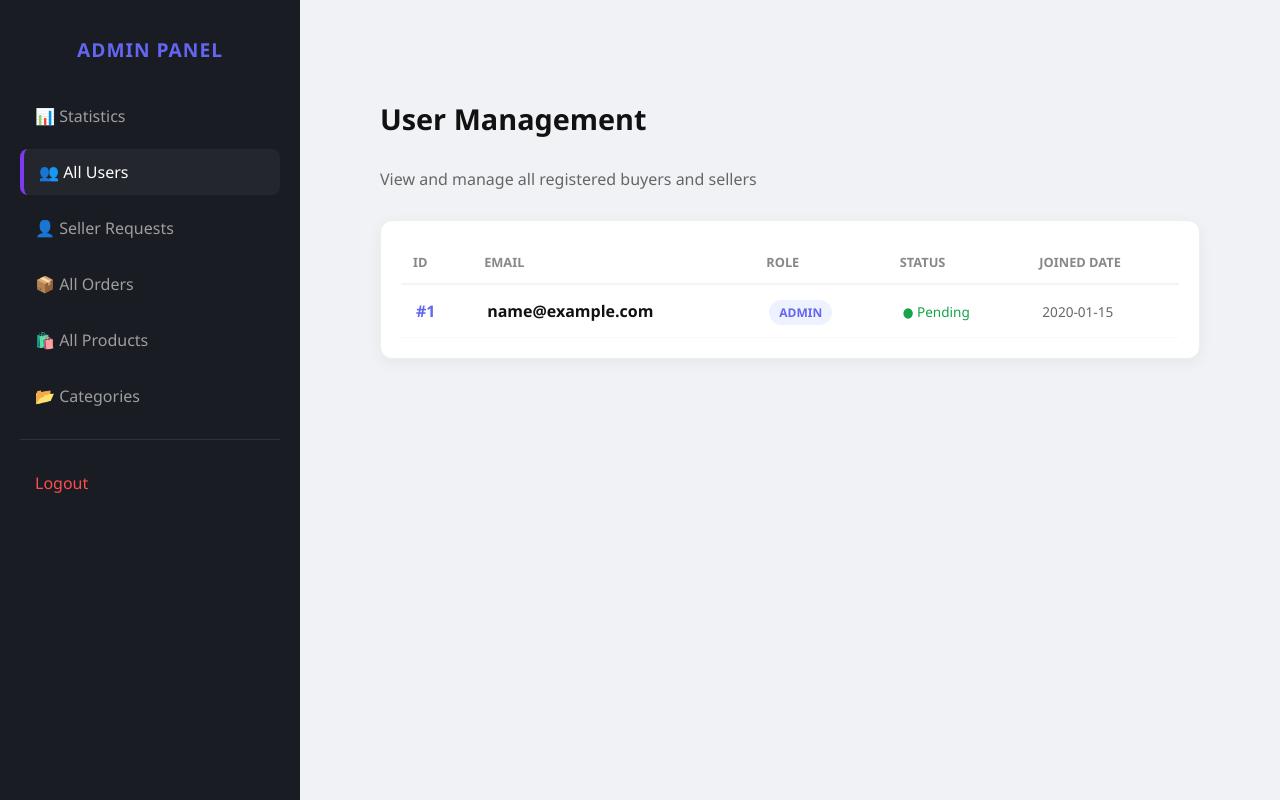
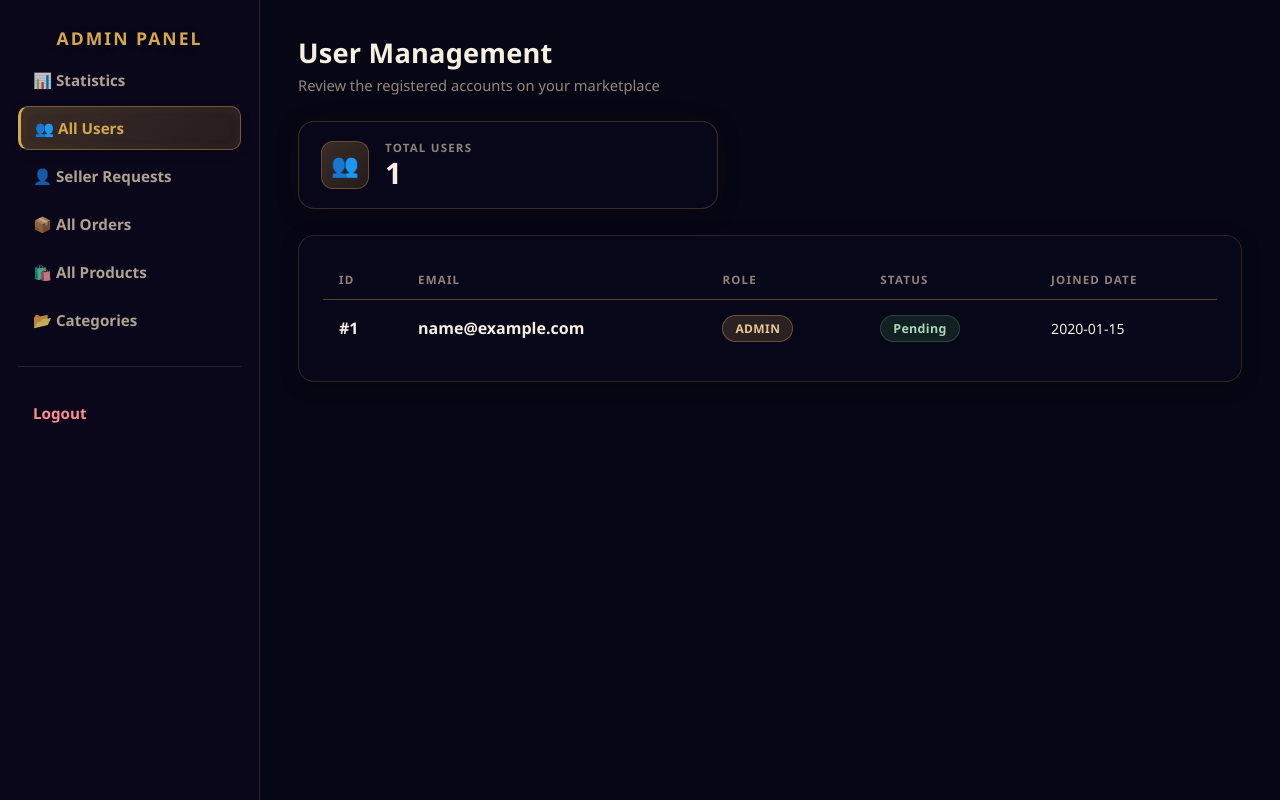
Before and after one commit to yaroslav-yarmak/flask-marketplace, a Flask app: page /admin/users in a window 1280 px wide. Run offline with Flask 3, Linux system fonts and the light colour scheme; the visitor is signed in with stand-in values (Sample User, id 1); tables that the repository leaves empty hold one stand-in row (values such as "Sample post").

Commit message:
Redesign admin users page

```diff
--- /dev/null
+++ b/static/admin_users_page.css
@@ -0,0 +1,336 @@
+/* =========================================================
+   ADMIN ALL USERS — Japanese Marketplace Admin Theme
+   Used ONLY by templates/admin_users.html
+   Loaded after static/admin.css so page-only overrides apply.
+   Sidebar shell overrides deliberately mirror
+   admin_dashboard.css / admin_requests_page.css so this
+   page matches the other redesigned admin pages exactly.
+   ========================================================= */
+
+* {
+    box-sizing: border-box;
+}
+
+html,
+body {
+    overflow-x: hidden;
+}
+
+body {
+    margin: 0;
+    font-family: 'Segoe UI', Tahoma, Geneva, Verdana, sans-serif;
+    background: #070615;
+    min-height: 100vh;
+    color: #f5f0e1;
+}
+
+/* ============ LAYOUT SHELL ============ */
+.admin-container {
+    min-height: 100vh;
+}
+
+/* ============ SIDEBAR (matches Admin Dashboard) ============ */
+.admin-sidebar {
+    width: 260px;
+    min-width: 260px;
+    background: rgba(10, 8, 28, 0.92);
+    border-right: 1px solid rgba(184, 142, 72, 0.22);
+    padding: 26px 18px;
+    display: flex;
+    flex-direction: column;
+    position: sticky;
+    top: 0;
+    height: 100vh;
+}
+
+.sidebar-header {
+    margin-bottom: 8px;
+}
+
+.sidebar-header h2 {
+    color: #d4a84b !important;
+    font-size: 1.1rem !important;
+    font-weight: 800 !important;
+    letter-spacing: 2px !important;
+    text-transform: uppercase !important;
+    margin: 0;
+    padding: 0 10px;
+    text-shadow: 0 2px 10px rgba(0, 0, 0, 0.35);
+}
+
+.admin-sidebar nav {
+    flex: 1;
+}
+
+.admin-sidebar ul {
+    list-style: none;
+    margin: 0;
+    padding: 0;
+    display: flex;
+    flex-direction: column;
+    gap: 4px;
+}
+
+.admin-sidebar li {
+    margin: 0;
+}
+
+.admin-sidebar a {
+    color: rgba(230, 215, 184, 0.75);
+    text-decoration: none;
+    display: block;
+    padding: 11px 14px;
+    border-radius: 10px;
+    border: 1px solid transparent;
+    font-weight: 600;
+    font-size: 0.95rem;
+    transition: background 0.25s, color 0.25s, border-color 0.25s, box-shadow 0.25s;
+}
+
+.admin-sidebar a:hover {
+    color: #f5f0e1;
+    background: rgba(30, 27, 55, 0.6);
+    border-color: transparent;
+}
+
+.admin-sidebar li.active a,
+.admin-sidebar li.active a:hover {
+    background: linear-gradient(135deg, rgba(184, 142, 72, 0.28) 0%, rgba(140, 100, 45, 0.22) 100%);
+    color: #d4a84b;
+    border-left: 3px solid #d4a84b;
+    border-top-color: rgba(184, 142, 72, 0.5);
+    border-right-color: rgba(184, 142, 72, 0.5);
+    border-bottom-color: rgba(184, 142, 72, 0.5);
+    box-shadow:
+        0 2px 10px rgba(0, 0, 0, 0.3),
+        inset 0 0 12px rgba(184, 142, 72, 0.08);
+}
+
+.admin-sidebar hr {
+    margin: 20px 0 !important;
+    border-top: 1px solid rgba(184, 142, 72, 0.18) !important;
+    opacity: 1 !important;
+}
+
+.admin-sidebar .logout {
+    color: #ff8f8f !important;
+}
+
+.admin-sidebar li.active a.logout,
+.admin-sidebar .logout:hover {
+    color: #ffb3b3 !important;
+    background: rgba(120, 40, 40, 0.25);
+    border: 1px solid rgba(200, 80, 80, 0.35);
+    border-left: 3px solid rgba(200, 80, 80, 0.6);
+}
+
+/* ============ MAIN CONTENT ============ */
+.admin-main {
+    flex: 1;
+    padding: 34px 38px;
+    min-width: 0;
+}
+
+/* --- HEADER --- */
+.main-header.adm-header {
+    margin-bottom: 26px;
+}
+
+.main-header h1 {
+    margin: 0 0 4px 0;
+    font-size: 1.7rem;
+    font-weight: 800;
+    letter-spacing: 0.2px;
+    color: #f5f0e1;
+}
+
+.adm-subtitle {
+    margin: 0;
+    color: rgba(230, 215, 184, 0.62);
+    font-size: 0.92rem;
+}
+
+/* ============ SUMMARY ============ */
+.adm-users-summary {
+    display: flex;
+    align-items: center;
+    gap: 16px;
+    padding: 18px 22px;
+    background: rgba(10, 8, 28, 0.78);
+    backdrop-filter: blur(12px);
+    -webkit-backdrop-filter: blur(12px);
+    border: 1px solid rgba(184, 142, 72, 0.28);
+    border-radius: 16px;
+    box-shadow:
+        0 4px 20px rgba(0, 0, 0, 0.35),
+        0 0 28px rgba(184, 142, 72, 0.05);
+    margin-bottom: 26px;
+    max-width: 420px;
+}
+
+.adm-users-summary-icon {
+    width: 48px;
+    height: 48px;
+    min-width: 48px;
+    border-radius: 12px;
+    background: linear-gradient(135deg, rgba(184, 142, 72, 0.28) 0%, rgba(140, 100, 45, 0.22) 100%);
+    border: 1px solid rgba(184, 142, 72, 0.4);
+    display: flex;
+    align-items: center;
+    justify-content: center;
+    font-size: 1.4rem;
+}
+
+.adm-users-summary-body {
+    min-width: 0;
+}
+
+.adm-users-summary-label {
+    margin: 0 0 2px 0;
+    font-size: 0.72rem;
+    font-weight: 700;
+    letter-spacing: 1.2px;
+    text-transform: uppercase;
+    color: rgba(230, 215, 184, 0.6);
+}
+
+.adm-users-summary-value {
+    margin: 0;
+    font-size: 1.85rem;
+    font-weight: 800;
+    line-height: 1.1;
+    color: #f5f0e1;
+}
+
+/* ============ USERS PANEL ============ */
+.adm-users-panel {
+    background: rgba(10, 8, 28, 0.72);
+    backdrop-filter: blur(10px);
+    -webkit-backdrop-filter: blur(10px);
+    border: 1px solid rgba(184, 142, 72, 0.22);
+    border-radius: 16px;
+    padding: 24px;
+    box-shadow: 0 4px 18px rgba(0, 0, 0, 0.3);
+    overflow-x: auto;
+}
+
+/* --- TABLE --- */
+.adm-users-table {
+    width: 100%;
+    border-collapse: collapse;
+    text-align: left;
+}
+
+.adm-users-table th {
+    padding: 12px 16px;
+    font-size: 0.72rem;
+    font-weight: 700;
+    letter-spacing: 1.2px;
+    text-transform: uppercase;
+    color: rgba(230, 215, 184, 0.6);
+    border-bottom: 1px solid rgba(184, 142, 72, 0.25);
+}
+
+.adm-users-table td {
+    padding: 15px 16px;
+    border-bottom: 1px solid rgba(184, 142, 72, 0.12);
+    color: #f5f0e1;
+    vertical-align: middle;
+}
+
+.adm-users-table tbody tr:last-child td {
+    border-bottom: none;
+}
+
+.adm-users-table tbody tr:hover {
+    background: rgba(30, 27, 55, 0.35);
+}
+
+.adm-users-id {
+    font-weight: 800;
+    color: #d4a84b;
+    white-space: nowrap;
+}
+
+.adm-users-email {
+    font-weight: 600;
+    color: #f5f0e1;
+}
+
+.adm-users-joined {
+    color: rgba(230, 215, 184, 0.62);
+    font-size: 0.88rem;
+    white-space: nowrap;
+}
+
+/* --- ROLE BADGES (restrained, only existing user.role) --- */
+.adm-badge {
+    display: inline-block;
+    padding: 4px 12px;
+    border-radius: 999px;
+    font-size: 0.75rem;
+    font-weight: 700;
+    letter-spacing: 0.4px;
+    text-transform: uppercase;
+    border: 1px solid transparent;
+}
+
+.adm-badge-buyer {
+    background: rgba(120, 125, 140, 0.18);
+    border-color: rgba(150, 155, 170, 0.3);
+    color: #c2c9d6;
+}
+
+.adm-badge-seller {
+    background: rgba(70, 150, 90, 0.2);
+    border-color: rgba(70, 150, 90, 0.4);
+    color: #a9d8b4;
+}
+
+.adm-badge-admin {
+    background: rgba(184, 142, 72, 0.2);
+    border-color: rgba(184, 142, 72, 0.45);
+    color: #e6c78f;
+}
+
+/* --- STATUS BADGE (only existing user.status) --- */
+.adm-status-badge {
+    display: inline-block;
+    padding: 4px 12px;
+    border-radius: 999px;
+    font-size: 0.78rem;
+    font-weight: 700;
+    letter-spacing: 0.3px;
+    background: rgba(70, 150, 90, 0.18);
+    border: 1px solid rgba(70, 150, 90, 0.35);
+    color: #a9d8b4;
+}
+
+/* ============ EMPTY STATE ============ */
+.adm-users-empty {
+    text-align: center;
+    padding: 50px 30px;
+}
+
+.adm-users-empty-icon {
+    font-size: 3rem;
+    margin-bottom: 14px;
+    opacity: 0.85;
+}
+
+.adm-users-empty-title {
+    margin: 0 0 6px 0;
+    font-size: 1.3rem;
+    font-weight: 800;
+    color: #f5f0e1;
+}
+
+.adm-users-empty-text {
+    margin: 0;
+    max-width: 420px;
+    margin-left: auto;
+    margin-right: auto;
+    color: rgba(230, 215, 184, 0.62);
+    font-size: 0.92rem;
+    line-height: 1.5;
+}
--- a/templates/admin_users.html
+++ b/templates/admin_users.html
@@ -3,47 +3,59 @@
 {% block title %}Admin - User Management{% endblock %}
 
 {% block content %}
-<main class="admin-main">
-    <header class="main-header" style="margin-bottom: 30px;">
-        <h1 style="font-size: 1.8rem; color: #111;">User Management</h1>
-        <p style="color: #666;">View and manage all registered buyers and sellers</p>
+<link rel="stylesheet" href="{{ url_for('static', filename='admin_users_page.css') }}">
+
+<div class="adm-users">
+
+    <header class="main-header adm-header">
+        <h1>User Management</h1>
+        <p class="adm-subtitle">Review the registered accounts on your marketplace</p>
     </header>
 
-    <div class="table-container" style="background: white; padding: 20px; border-radius: 12px; box-shadow: 0 4px 15px rgba(0,0,0,0.05); border: 1px solid #eee;">
-        <table style="width: 100%; border-collapse: collapse; text-align: left;">
+    <section class="adm-users-summary" aria-label="Users summary">
+        <div class="adm-users-summary-icon" aria-hidden="true">👥</div>
+        <div class="adm-users-summary-body">
+            <p class="adm-users-summary-label">Total Users</p>
+            <p class="adm-users-summary-value">{{ users|length }}</p>
+        </div>
+    </section>
+
+    <section class="adm-users-panel" aria-label="Registered users">
+        {% if users %}
+        <table class="adm-users-table">
             <thead>
-                <tr style="border-bottom: 2px solid #f4f4f4;">
-                    <th style="padding: 12px; color: #888; font-size: 0.8rem; text-transform: uppercase;">ID</th>
-                    <th style="padding: 12px; color: #888; font-size: 0.8rem; text-transform: uppercase;">Email</th>
-                    <th style="padding: 12px; color: #888; font-size: 0.8rem; text-transform: uppercase;">Role</th>
-                    <th style="padding: 12px; color: #888; font-size: 0.8rem; text-transform: uppercase;">Status</th>
-                    <th style="padding: 12px; color: #888; font-size: 0.8rem; text-transform: uppercase;">Joined Date</th>
+                <tr>
+                    <th>ID</th>
+                    <th>Email</th>
+                    <th>Role</th>
+                    <th>Status</th>
+                    <th>Joined Date</th>
                 </tr>
             </thead>
             <tbody>
                 {% for user in users %}
-                <tr style="border-bottom: 1px solid #f9f9f9; transition: 0.3s;" onmouseover="this.style.backgroundColor='#fcfcff'" onmouseout="this.style.backgroundColor='transparent'">
-                    <td style="padding: 15px; font-weight: 600; color: #6366f1;">#{{ user.id }}</td>
-                    <td style="padding: 15px;">
-                        <div style="font-weight: 600; color: #111;">{{ user.email }}</div>
+                <tr>
+                    <td class="adm-users-id">#{{ user.id }}</td>
+                    <td class="adm-users-email">{{ user.email }}</td>
+                    <td>
+                        <span class="adm-badge adm-badge-{{ user.role }}">{{ user.role.upper() }}</span>
                     </td>
-                    <td style="padding: 15px;">
-                        <span style="padding: 4px 10px; border-radius: 20px; font-size: 0.75rem; font-weight: 700;
-                            {{ 'background: #eef2ff; color: #6366f1;' if user.role == 'admin' else 'background: #f0fdf4; color: #16a34a;' if user.role == 'seller' else 'background: #f8fafc; color: #64748b;' }}">
-                            {{ user.role.upper() }}
-                        </span>
+                    <td>
+                        <span class="adm-status-badge">{{ user.status }}</span>
                     </td>
-                    <td style="padding: 15px;">
-                        <span style="color: #16a34a; font-size: 0.85rem;">● {{ user.status }}</span>
-                    </td>
-                    <td style="padding: 15px; color: #666; font-size: 0.85rem;">
-                        {# ЗАМІНЕНО created_at НА joined_date #}
-                        {{ user.joined_date.strftime('%Y-%m-%d') if user.joined_date else 'Unknown' }}
-                    </td>
+                    <td class="adm-users-joined">{{ user.joined_date.strftime('%Y-%m-%d') if user.joined_date else 'Unknown' }}</td>
                 </tr>
                 {% endfor %}
             </tbody>
         </table>
-    </div>
-</main>
+        {% else %}
+        <div class="adm-users-empty">
+            <div class="adm-users-empty-icon" aria-hidden="true">👥</div>
+            <p class="adm-users-empty-title">No users registered yet</p>
+            <p class="adm-users-empty-text">Registered accounts will appear here as they join your marketplace.</p>
+        </div>
+        {% endif %}
+    </section>
+
+</div>
 {% endblock %}
```
